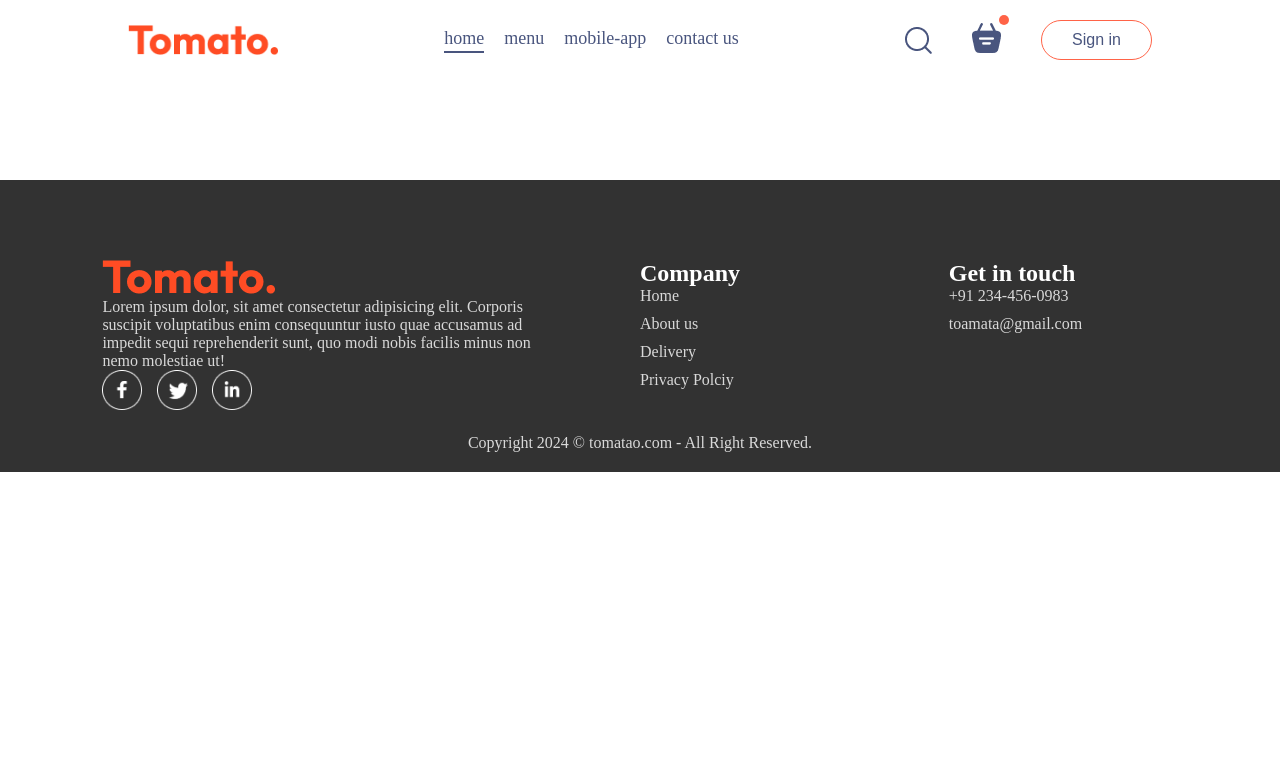
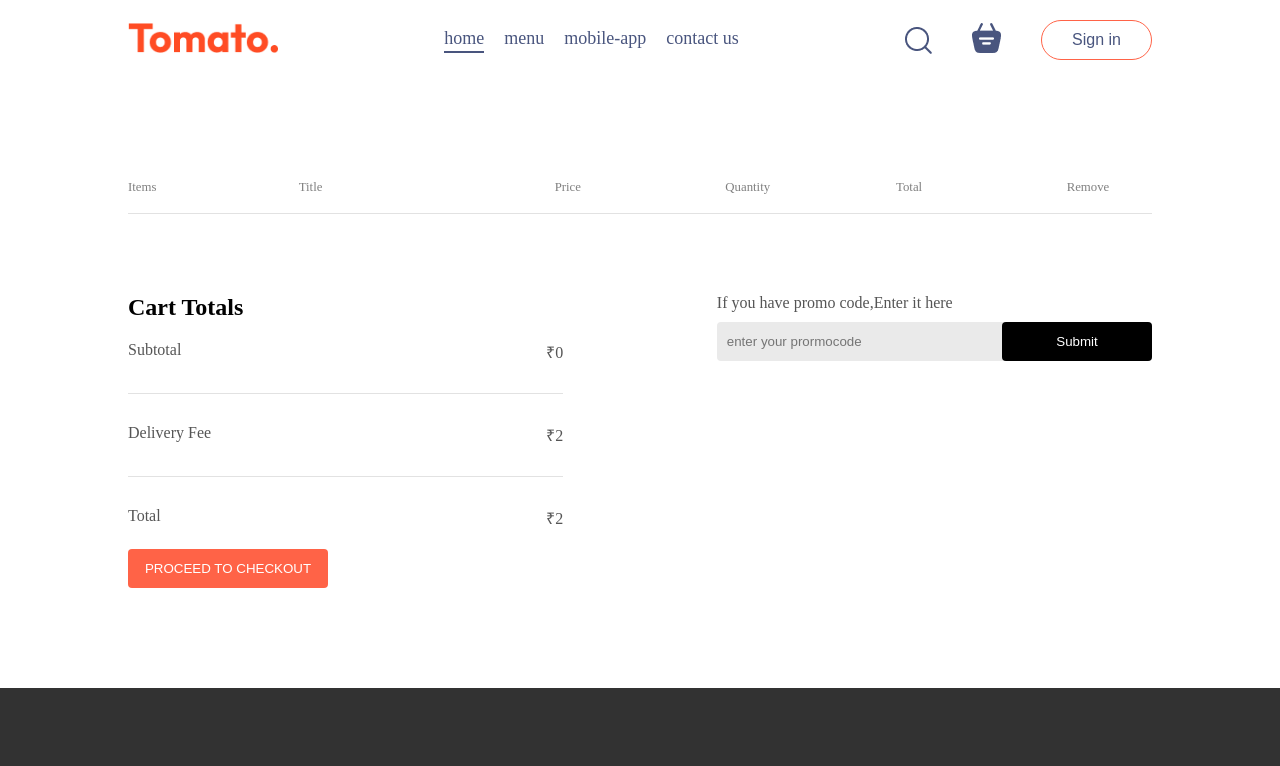
Before and after one commit to amit-simplify3x/Food_del, a React app in the folder food-del/: page /cart in a window 1280 px wide. Shown: the top 766 px of the page. Built offline with nearby package versions, Linux system fonts and the light colour scheme; the HTML template or start-up script is replaced by a standard one.

Commit message:
cart page created

```diff
--- a/food-del/src/components/Navbar/Navbar.jsx
+++ b/food-del/src/components/Navbar/Navbar.jsx
@@ -1,13 +1,22 @@
-import React, { useState } from 'react';
+import React, { useContext, useState } from 'react';
 import './Navbar.css'
 import {Link} from 'react-router-dom'
 import {assets} from '../../assets/assets'
+import { StoreContext } from '../../context/StoreContext';
 
 const Navbar = ({ setShowLogin }) => {
   const [menu, setmenu] = useState("home");
+
+  const {getTotalCartAmount}=useContext(StoreContext)
+
+
+
   return (
     <div className="navbar">
-      <img src={assets.logo} alt="" className="logo" />
+      <Link to="/">
+
+        <img src={assets.logo} alt="" className="logo" />
+      </Link>
       <ul className="navbar-menu">
         <Link
           to="/"
@@ -41,10 +50,12 @@
       <div className="navbar-right">
         <img src={assets.search_icon} alt="" />
         <div className="navbar-search-icon">
-          <img src={assets.basket_icon} alt="" />
-          <div className="dot"></div>
+          <Link to="/cart">
+            <img src={assets.basket_icon} alt="" />
+          </Link>
+          <div className={getTotalCartAmount()===0?"":"dot"}></div>
         </div>
-        <button onClick={()=>setShowLogin(true)}>Sign in</button>
+        <button onClick={() => setShowLogin(true)}>Sign in</button>
       </div>
     </div>
   );
--- a/food-del/src/context/StoreContext.jsx
+++ b/food-del/src/context/StoreContext.jsx
@@ -1,43 +1,51 @@
 import { createContext, useEffect, useState } from "react";
 import { food_list } from "../assets/assets";
 
+export const StoreContext = createContext(null);
 
-export const StoreContext = createContext(null)
+const StoreContextProvider = (props) => {
+  const [cartItems, setCartItems] = useState({});
 
-const StoreContextProvider = (props) =>{
+  const addToCart = (itemId) => {
+    if (!cartItems[itemId]) {
+      setCartItems((prev) => ({ ...prev, [itemId]: 1 }));
+    } else {
+      setCartItems((prev) => ({ ...prev, [itemId]: prev[itemId] + 1 }));
+    }
+  };
 
-  const [cartItems,setCartItems] = useState({})
+  const removeFromCart = (itemId) => {
+    setCartItems((prev) => ({ ...prev, [itemId]: prev[itemId] - 1 }));
+  };
 
-  const addToCart = (itemId) =>{
-    if(!cartItems[itemId]){
-      setCartItems((prev)=>({...prev,[itemId]:1}))
-    }
-    else{
-      setCartItems((prev) => ({ ...prev, [itemId]: prev[itemId]+1 }));
+  // useEffect(()=>{
+  // console.log(cartItems)
+  // },[cartItems])
+
+  const getTotalCartAmount = () => {
+    let totalAmount = 0;
+    for (const item in cartItems) {
+      if (cartItems[item] > 0) {
+        let itemInfo = food_list.find((product) => product._id === item);
+        totalAmount += itemInfo.price * cartItems[item];
       }
     }
+    return totalAmount;
+  };
 
-  const removeFromCart = (itemId) =>{
-    setCartItems((prev)=>({...prev,[itemId]:prev[itemId]-1}))
-  }
-
-useEffect(()=>{
-console.log(cartItems)
-},[cartItems])
-
-     const contextValue={
+  const contextValue = {
     food_list,
     cartItems,
     setCartItems,
     addToCart,
-       removeFromCart
-     }
-     return(
-        <StoreContext.Provider value={contextValue} >
+    removeFromCart,
+    getTotalCartAmount
+  };
+  return (
+    <StoreContext.Provider value={contextValue}>
       {props.children}
     </StoreContext.Provider>
-     )
+  );
+};
 
-}
-
-export default StoreContextProvider
+export default StoreContextProvider;
--- a/food-del/src/pages/Cart/Cart.css
+++ b/food-del/src/pages/Cart/Cart.css
@@ -0,0 +1,105 @@
+.cart{
+    margin-top: 100px;
+}
+.cart-items-title{
+    display: grid;
+    grid-template-columns: 1fr 1.5fr 1fr 1fr 1fr 0.5fr;
+    align-items: center;
+    color: gray;
+    font-size: max(1vw,12px);
+}
+
+.cart-items-item{
+    margin: 10px 0px;
+    color: black;
+
+}
+.cart-items-item img{
+    width: 50px;
+}
+
+.cart hr{
+    height: 1px;
+    background-color: #e2e2e2;
+    border: none;
+}
+
+.cart-items-item .cross{
+  cursor: pointer;
+}
+
+.cart-bottom{
+ margin-top: 80px;
+ display: flex;
+ justify-content: space-between;
+ gap: max(12vw,20px);
+}
+.cart-total{
+    flex:1;
+    display: flex;
+    flex-direction: column;
+    gap:20px;
+
+}
+
+.cart-total-details{
+    display: flex;
+    justify-content: space-between;
+    color: #555;
+}
+
+.cart-total hr{
+    margin: 10px 0px;
+
+}
+
+.cart-total button{
+    border: none;
+    color: white;
+    background-color: tomato;
+    width: max(15vw,200px);
+    padding: 12px 0px;
+    border-radius: 4px;
+    cursor: pointer;
+
+}
+
+.cart-promocode{
+    flex: 1;
+}
+.cart-promocode p{
+    color: #555;
+}
+
+.cart-promocode-input{
+    margin-top: 10px;
+    display: flex;
+    justify-content: space-between;
+    align-items: center;
+    background-color: #eaeaea;
+    border-radius: 4px;
+}
+
+.cart-promocode-input input{
+    background: transparent;
+    border: none;
+    outline: none;
+    padding-left: 10px;
+}
+.cart-promocode-input button{
+    width: max(10vw,150px);
+    padding: 12px 5px;
+    background-color: black;
+    border: none;
+    color: white;
+    border-radius: 4px;
+}
+
+@media (max-width:750px) {
+    .cart-bottom{
+        flex-direction: column-reverse;
+    }
+    .cart-promocode{
+        justify-content: start;
+    }
+}
--- a/food-del/src/pages/Cart/Cart.jsx
+++ b/food-del/src/pages/Cart/Cart.jsx
@@ -1,12 +1,77 @@
-import React from 'react'
+import React, { useContext } from 'react'
 import './Cart.css'
+import {StoreContext} from '../../context/StoreContext'
 
 const Cart = () => {
+
+
+  const { cartItems, food_list, removeFromCart, getTotalCartAmount } =
+    useContext(StoreContext);
+
   return (
-    <div>
-
+    <div className="cart">
+      <div className="cart-items">
+        <div className="cart-items-title">
+          <p>Items</p>
+          <p>Title</p>
+          <p>Price</p>
+          <p>Quantity</p>
+          <p>Total</p>
+          <p>Remove</p>
+        </div>
+        <br />
+        <hr />
+        {food_list.map((item, index) => {
+          if (cartItems[item._id] > 0) {
+            return (
+              <div>
+                <div className="cart-items-title cart-items-item">
+                  <img src={item.image} alt="" />
+                  <p>{item.name}</p>
+                  <p>₹{item.price}</p>
+                  <p>{cartItems[item._id]}</p>
+                  <p>₹{item.price * cartItems[item._id]}</p>
+                  <p onClick={() => removeFromCart(item._id)} className="cross">
+                    X
+                  </p>
+                </div>
+                <hr />
+              </div>
+            );
+          }
+        })}
+      </div>
+      <div className="cart-bottom">
+        <div className="cart-total">
+          <h2>Cart Totals</h2>
+          <div className="cart-total-details">
+            <p>Subtotal</p>
+            <p>₹{getTotalCartAmount()}</p>
+          </div>
+          <hr />
+          <div className="cart-total-details">
+            <p>Delivery Fee</p>
+            <p>₹{2}</p>
+          </div>
+          <hr />
+          <div className="cart-total-details">
+            <p>Total</p>
+            <p>₹{getTotalCartAmount() + 2}</p>
+          </div>
+          <button>PROCEED TO CHECKOUT</button>
+        </div>
+        <div className="cart-promocode">
+          <div>
+            <p>If you have promo code,Enter it here</p>
+            <div className="cart-promocode-input">
+              <input type="text" placeholder="enter your prormocode" />
+              <button>Submit</button>
+            </div>
+          </div>
+        </div>
+      </div>
     </div>
-  )
+  );
 }
 
 export default Cart
```
Lines whose indentation alone changed are shown as unchanged.
